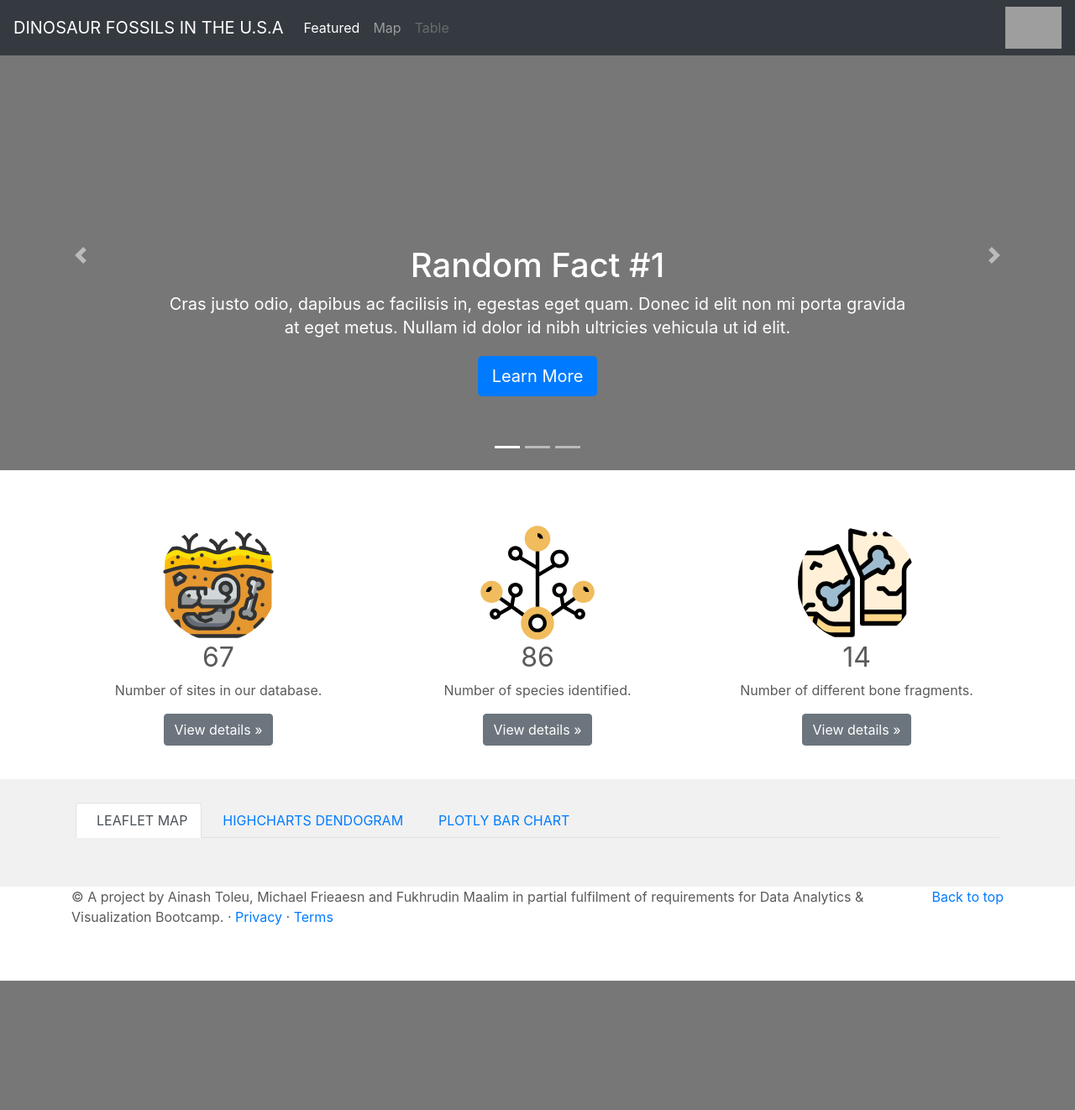
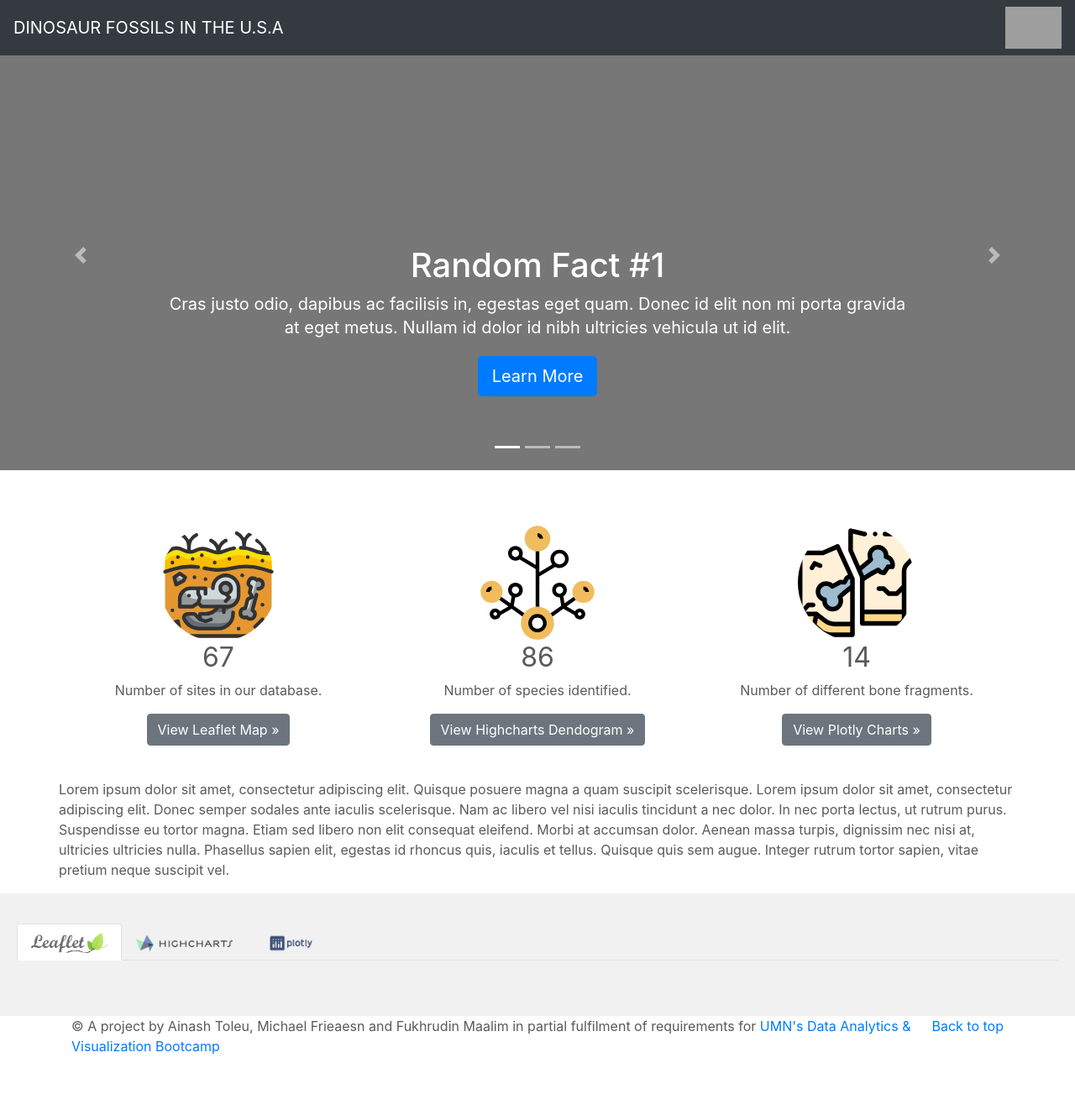
Before and after one commit to Ainash-Toleu/Dinosaur_Fossils_In_The_USA, a Flask app: page / in a window 1280 px wide. Shown: the whole page at 84% size. Before the commit the page ends 1168 px from the top, so only its background shows below. Run offline with Flask 2, Linux system fonts and the light colour scheme; data that the repository does not hold is empty; some libraries are stand-ins or nearby versions; grey boxes are pictures that could not be loaded.

Commit message:
Added plotly pie chart and made general aesthetic changes.

```diff
--- a/app.py
+++ b/app.py
@@ -117,6 +117,29 @@
     # Return the jsonified result.
     return jsonify(newdict)
 
+@app.route("/pychart")
+def QueryBonesPy():
+    ''' Query the dinosaur database and return the results as a JSON. '''
+    # Open a session, run the query, and then close the session again
+    session = Session(engine)
+    resultf = session.query(table.specimen_part, func.count(table.specimen_part)).group_by(table.specimen_part).all()
+    resultg = session.query(table).count()
+    session.close()
+    # Create a list of dictionaries, with each dictionary containing one row from the query.
+    all_bonespy = []
+    for specimen_part, value in resultf:
+        dict = {}
+        dict["specimen_part"] = specimen_part
+        dict["value"] = value
+        all_bonespy.append(dict)
+    newchart = {subdict["specimen_part"]: subdict["value"] for subdict in all_bonespy}
+    newchart2 = {specimen_part:value/resultg for (specimen_part,value) in newchart.items()}
+    # Return the jsonified result.
+    return jsonify(newchart2)
+
+
+
+
 
 
 
--- a/static/css/style.css
+++ b/static/css/style.css
@@ -62,7 +62,7 @@
 
   .features {
       background:#f1f1f1; /* Make it grayish*/
-      padding:0.5rem 1rem !important;
+      padding:0.5rem 0rem !important;
       max-width:100% !important;
     }
 
@@ -73,7 +73,30 @@
     letter-spacing: -.05rem;
   }
 
+  #plotly, #pychart {
+    float:left;
+  }
 
+  .noscroll {
+    margin:0 !important;
+  }
+
+  #plotlycharts {
+    background: white;
+    height: 500px;
+  }
+
+  .reqs {
+    height:24px;
+  }
+
+  .d-none {
+    display:none !important;
+  }
+
+  .jcsb {
+    justify-content: space-between !important;
+  }
   /* RESPONSIVE CSS
   -------------------------------------------------- */
 
--- a/static/js/main.js
+++ b/static/js/main.js
@@ -74,7 +74,7 @@
             height: '100%'
         },
         title: {
-	        text: 'Phylogenetic Tree'
+            text: 'Dendogram: Evolutionary Relationships of the Fossils'
         },
         plotOptions: {
             networkgraph: {
@@ -131,12 +131,17 @@
 
     // Define a layout object
     var layout = {
-        title: "Distribution of Dinosaur Fossil Specimens by Bone Type",
+        title: "Bar Chart: Fossil Specimens by Bone Type",
         xaxis: { title: "Count"},
         yaxis: {
 			title: "Bone type",
 			automargin: true
-		}
+		},
+        autosize: false,
+        width:600,
+    //    paper_bgcolor: 'rgba(0,0,0,0)',
+    //    plot_bgcolor: 'rgba(0,0,0,0)'
+
     };
 
 	var config = {responsive: true}
@@ -144,3 +149,63 @@
     // Create the plot
     Plotly.newPlot("plotly", data, layout, config);
 });
+
+// Query the endpoint that returns a JSON ...
+d3.json("/pychart").then(function (data) {
+
+    // ... and dump that JSON to the console for inspection
+    console.log(data);
+
+    // Next, pull out the keys and the values for graphing
+    keys = Object.keys(data);
+    values = Object.values(data);
+
+    // Create the trace
+    var trace = {
+        values: values,
+        labels: keys,
+        hole:.4,
+        type: "pie",
+		text: keys,
+  		textposition: 'inside',
+  		hoverinfo: 'text',
+  		marker: {
+    		color: 'rgb(158,202,225)',
+    		opacity: 0.6,
+    		line: {
+      			color: 'rgb(8,48,107)',
+      			width: 1.5
+    		}
+  		}
+
+    };
+
+    // Put the trace into an array
+    var data = [trace];
+
+    // Define a layout object
+    var layout = {
+        legend : {
+            orientation: 'h',
+            xanchor:"center",
+            yanchor:"top",
+            y:-0.3, // play with it
+            x:0.5   // play with it
+        },
+        title: "Pie Chart: Fossil Specimens by Bone Type",
+        xaxis: { title: "Count"},
+        yaxis: {
+			title: "Bone type",
+			automargin: true
+		},
+        autosize: false,
+        width: 600,
+    //    paper_bgcolor: 'rgba(0,0,0,0)',
+    //   plot_bgcolor: 'rgba(0,0,0,0)'
+    };
+
+	var config = {responsive: true}
+
+    // Create the plot
+    Plotly.newPlot("pychart", data, layout, config);
+});
--- a/templates/index.html
+++ b/templates/index.html
@@ -8,7 +8,7 @@
     <!-- <link rel="icon" href="/docs/4.0/assets/img/favicons/favicon.ico"> -->
 
 
-    <title>Carousel Template for Bootstrap</title>
+    <title>Dinosaur Fossils in the U.S.A</title>
 
 
 	<link rel="stylesheet" href="https://stackpath.bootstrapcdn.com/bootstrap/4.3.1/css/bootstrap.min.css" integrity="sha384-ggOyR0iXCbMQv3Xipma34MD+dH/1fQ784/j6cY/iJTQUOhcWr7x9JvoRxT2MZw1T" crossorigin="anonymous">
@@ -21,27 +21,11 @@
   <body>
 
     <header>
-      <nav class="navbar navbar-expand-md navbar-dark fixed-top bg-dark">
+      <nav class="navbar navbar-expand-md navbar-dark fixed-top bg-dark jcsb">
         <a class="navbar-brand" href="#">DINOSAUR FOSSILS IN THE U.S.A</a>
-        <button class="navbar-toggler" type="button" data-toggle="collapse" data-target="#navbarCollapse" aria-controls="navbarCollapse" aria-expanded="false" aria-label="Toggle navigation">
-          <span class="navbar-toggler-icon"></span>
-        </button>
-        <div class="collapse navbar-collapse" id="navbarCollapse">
-          <ul class="navbar-nav mr-auto">
-            <li class="nav-item active">
-              <a class="nav-link" href="#">Featured <span class="sr-only">(current)</span></a>
-            </li>
-            <li class="nav-item">
-              <a class="nav-link" href="#">Map</a>
-            </li>
-            <li class="nav-item">
-              <a class="nav-link disabled" href="#">Table</a>
-            </li>
-          </ul>
         <form class="form-inline mt-2 mt-md-0">
           <img class="trex" src="static/images/trex.svg">
         </form>
-        </div>
     </nav>
     </header>
 
@@ -108,49 +92,54 @@
             <img class="rounded-circle" src="static/images/sites.svg" alt="Generic placeholder image" width="140" height="140">
             <h2><span class="counter1">67</span></h2>
             <p>Number of sites in our database.</p>
-            <p><a class="btn btn-secondary" href="#" role="button">View details &raquo;</a></p>
+            <p><a class="btn btn-secondary" id="leaflettoggle" href="#leafletmap" data-toggle="tab" role="button" aria-expanded="true" class="nav-link active">View Leaflet Map &raquo;</a></p>
           </div><!-- /.col-lg-4 -->
           <div class="col-lg-4">
             <img class="rounded-circle" src="static/images/species.svg" alt="Generic placeholder image" width="140" height="140">
             <h2><span class="counter2">86</span></h2>
             <p>Number of species identified.</p>
-            <p><a class="btn btn-secondary" href="#" role="button">View details &raquo;</a></p>
+            <p><a class="btn btn-secondary" id="dendogramtoggle" href="#dendogram" data-toggle="tab" role="button" aria-expanded="false" class="nav-link">View Highcharts Dendogram &raquo;</a></p>
           </div><!-- /.col-lg-4 -->
           <div class="col-lg-4">
             <img class="rounded-circle" src="static/images/bones.svg" alt="Generic placeholder image" width="140" height="140">
             <h2><span class="counter3">14</span></h2>
             <p>Number of different bone fragments.</p>
-            <p><a class="btn btn-secondary" href="#" role="button">View details &raquo;</a></p>
+            <p><a class="btn btn-secondary" id="plotlychartstoggle" href="#plotlycharts" data-toggle="tab" role="button" aria-expanded="false" class="nav-link">View Plotly Charts &raquo;</a></p>
           </div><!-- /.col-lg-4 -->
         </div><!-- /.row -->
 
-
+        <div class="row">
+          <p>Lorem ipsum dolor sit amet, consectetur adipiscing elit. Quisque posuere magna a quam suscipit scelerisque. Lorem ipsum dolor sit amet, consectetur adipiscing elit. Donec semper sodales ante iaculis scelerisque. Nam ac libero vel nisi iaculis tincidunt a nec dolor. In nec porta lectus, ut rutrum purus. Suspendisse eu tortor magna. Etiam sed libero non elit consequat eleifend. Morbi at accumsan dolor. Aenean massa turpis, dignissim nec nisi at, ultricies ultricies nulla. Phasellus sapien elit, egestas id rhoncus quis, iaculis et tellus. Quisque quis sem augue. Integer rutrum tortor sapien, vitae pretium neque suscipit vel.</p>
+        </div>
 
       </div><!-- /.container -->
 
 	  <div class="container features">
 
 
-		<div class="row">
+		<div class="row noscroll">
 			<div class="col-lg-12 col-md-12">
 				<div class="box">
-					<div class="container">
+					<div class="container features">
 						<div class="row" style="padding-bottom: 30px;">
 							<div class="card-body">
 								<ul class="nav nav-tabs">
 									<li class="nav-item">
-										<a href="#leafletmap" data-toggle="tab" aria-expanded="false" class="nav-link active">
-										   <i class="fal fa-leaf"></i><span class="d-none d-sm-inline-block ml-2">LEAFLET MAP</span>
+										<a id="tabb1" href="#leafletmap" data-toggle="tab" aria-expanded="false" class="nav-link active">
+                      <img class="reqs" src="../static/images/leaflet.png">
+                      <span class="d-none d-sm-inline-block">/ <i class="fal fa-map-marked-alt"></i> MAP</span>
 										</a>
 									</li>
 									<li class="nav-item">
-										<a href="#dendogram" data-toggle="tab" aria-expanded="true" class="nav-link">
-											<i class="fal fa-chart-network"></i> <span class="d-none d-sm-inline-block ml-2">HIGHCHARTS DENDOGRAM</span>
+										<a id="tabb2" href="#dendogram" data-toggle="tab" aria-expanded="true" class="nav-link">
+                      <img class="reqs" src="../static/images/highcharts.png">
+                      <span class="d-none d-sm-inline-block">/ <i class="fal fa-chart-network"></i> DENDOGRAM</span>
 										</a>
 									</li>
 									<li class="nav-item">
-										<a href="#plotly" data-toggle="tab" aria-expanded="true" class="nav-link">
-											<i class="fal fa-chart-bar"></i> <span class="d-none d-sm-inline-block ml-2">PLOTLY BAR CHART</span>
+										<a id="tabb3" href="#plotlycharts" data-toggle="tab" aria-expanded="true" class="nav-link">
+                      <img class="reqs" src="../static/images/plotly.png">
+                      <span class="d-none d-sm-inline-block">/ <i class="fal fa-chart-bar"></i> , <i class="fal fa-chart-pie"></i> BAR & PIE CHARTS</span>
                     </a>
 									</li>
 								</ul>
@@ -162,12 +151,14 @@
                       <img alt="FOSSIL LOCATIONS" src="static/images/fig1.png" class="float-left">
                     </div>
                   </div>
-									<div class="tab-pane show" id="dendogram">
-                    <figure class="highcharts-figure" style="width:100%">
+									<div class="tab-pane" id="dendogram">
+                    <figure class="highcharts-figure">
                       <div id="container" style="width:100%"></div>
                   </figure>
                   </div>
-									<div class="tab-pane" id="plotly">
+									<div class="tab-pane" id="plotlycharts">
+                    <div class="tab-pane col-md-6" id="plotly"></div>
+                    <div class="tab-pane col-md-5" id="pychart"></div>
 
                   </div>
 								</div>
@@ -189,7 +180,7 @@
       <!-- FOOTER -->
       <footer class="container">
         <p class="float-right"><a href="#">Back to top</a></p>
-        <p>&copy; A project by Ainash Toleu, Michael Frieaesn and Fukhrudin Maalim in partial fulfilment of requirements for Data Analytics & Visualization Bootcamp. &middot; <a href="#">Privacy</a> &middot; <a href="#">Terms</a></p>
+        <p>&copy; A project by Ainash Toleu, Michael Frieaesn and Fukhrudin Maalim in partial fulfilment of requirements for <a href="https://bootcamp.umn.edu/data/landing/" target="_blank"> UMN's Data Analytics & Visualization Bootcamp</a></p>
       </footer>
     </main>
 
@@ -212,6 +203,30 @@
                 time: 1000
             });
         });
+
+        $("#leaflettoggle").click(function(){
+                $("#tabb1").addClass("active");
+                $("#tabb2,#tabb3").removeClass("active");
+                $("#leafletmap").addClass("active").siblings().removeClass("active");
+            });
+        $("#dendogramtoggle").click(function(){
+                $("#tabb2").addClass("active");
+                $("#tabb1,#tabb3").removeClass("active");
+                $("#dendogram").addClass("active").siblings().removeClass("active");
+            });
+        $("#plotlychartstoggle").click(function(){
+                $("#tabb3").addClass("active");
+                $("#tabb1,#tabb2").removeClass("active");
+                $("#plotlycharts").addClass("active").siblings().removeClass("active");
+            });
+
+
+            $(document).ready(function() {
+                $('#plotlychartstoggle').click(function() {
+                  $(document).scrollTo('.noscroll');
+        }
+});
+
     </script>
 	<script src="http://ciromattia.github.io/jquery.counterup/jquery.counterup.js"></script>
 	<script src="https://cdnjs.cloudflare.com/ajax/libs/waypoints/4.0.0/jquery.waypoints.min.js"></script>
```
Also changed, not shown: static/images/fig1.png (deleted), static/images/highcharts.png (added), static/images/leaflet.png (added), static/images/plotly.png (added), 1 other file. Lines whose indentation alone changed are shown as unchanged.
